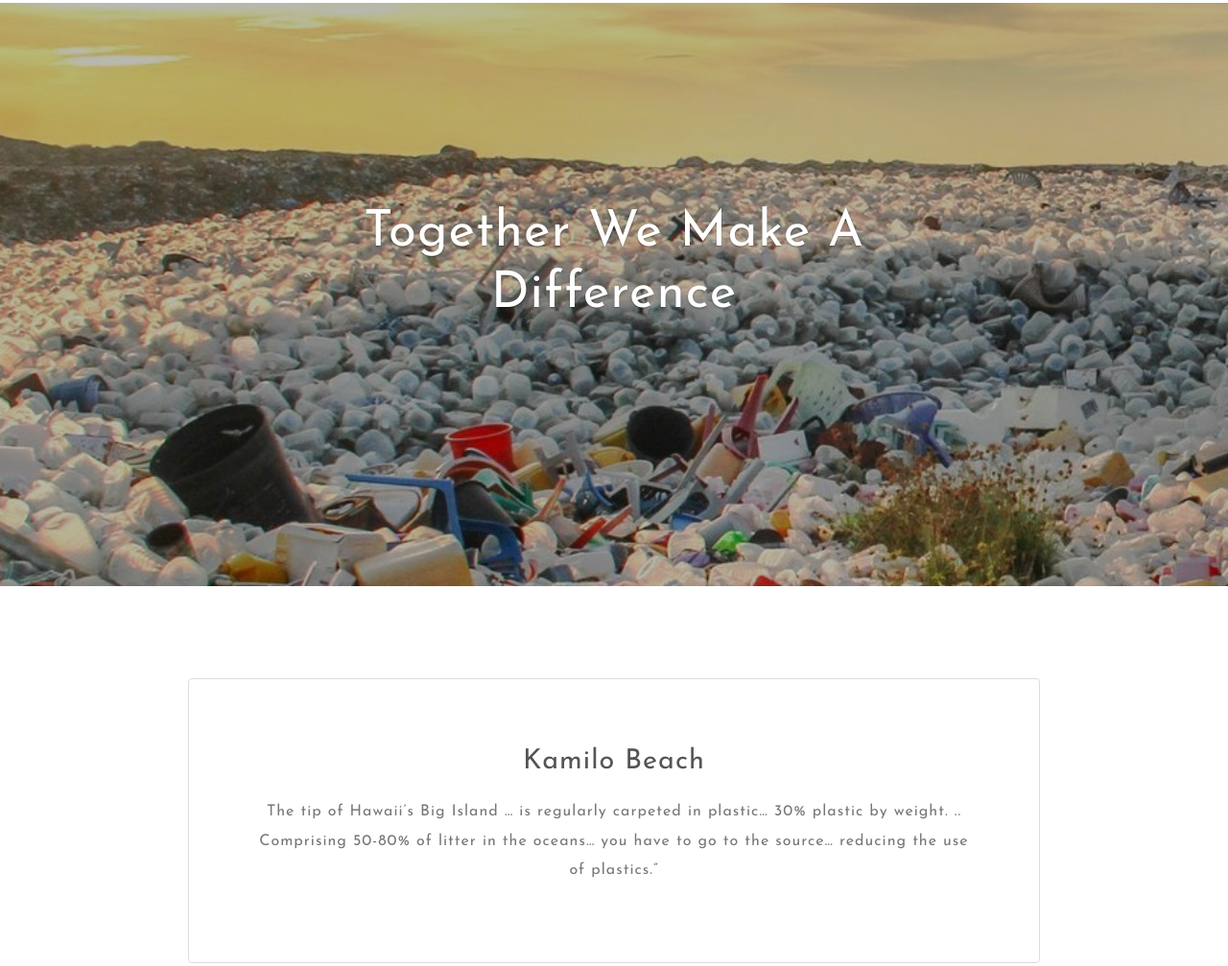
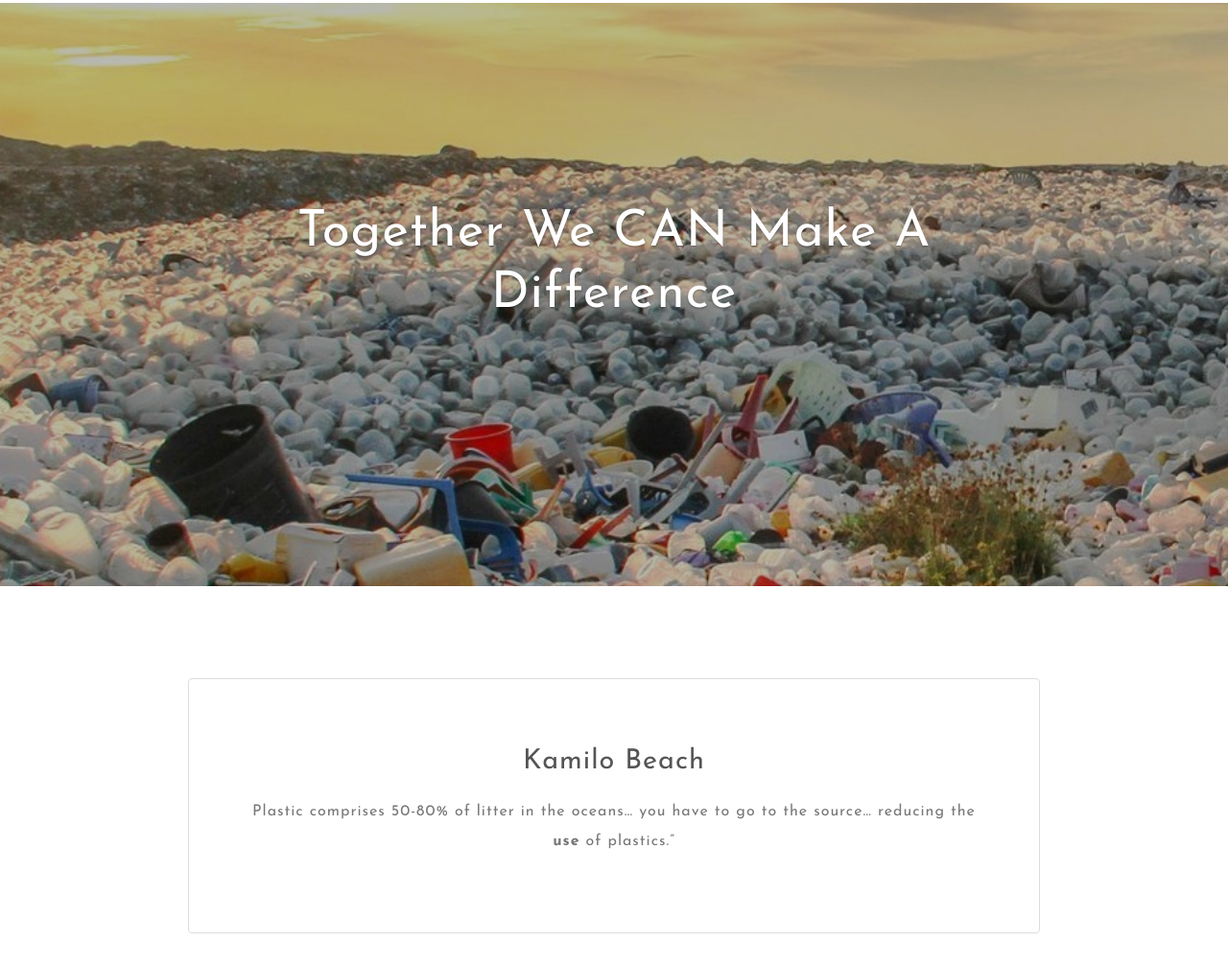
Before and after one commit to arrestle/VisiTrash, a plain HTML site: page index.html in a window 1280 px wide. Shown: the part 72-1079 px from the top of the page at 96% size. Drawn offline with Linux system fonts and the light colour scheme.

Commit message:
Update index.html

```diff
--- a/index.html
+++ b/index.html
@@ -93,7 +93,7 @@ License URL: http://creativecommons.org/licenses/by/3.0/
             <div class="container">
                 <!-- /banner -->
                 <div class="banner-info text-center">
-                    <h3>Together we make a difference</h3>
+                    <h3>Together we CAN make a difference</h3>
                 </div>
 
             </div>
@@ -107,7 +107,7 @@ License URL: http://creativecommons.org/licenses/by/3.0/
         <div class="container py-lg-5">
             <div class="w3pvt-border-info text-center">
                 <h4 class="title-w3ls">Kamilo Beach</h4>
-                <p class="my-3">The tip of Hawaii’s Big Island … is regularly carpeted in plastic… 30% plastic by weight. .. Comprising 50-80% of litter in the oceans… you have to go to the source… reducing the use of plastics.” </p>
+                <p class="my-3">Plastic comprises 50-80% of litter in the oceans… you have to go to the source… reducing the <b>use</b> of plastics.” </p>
             </div>
         </div>
     </section>
```
